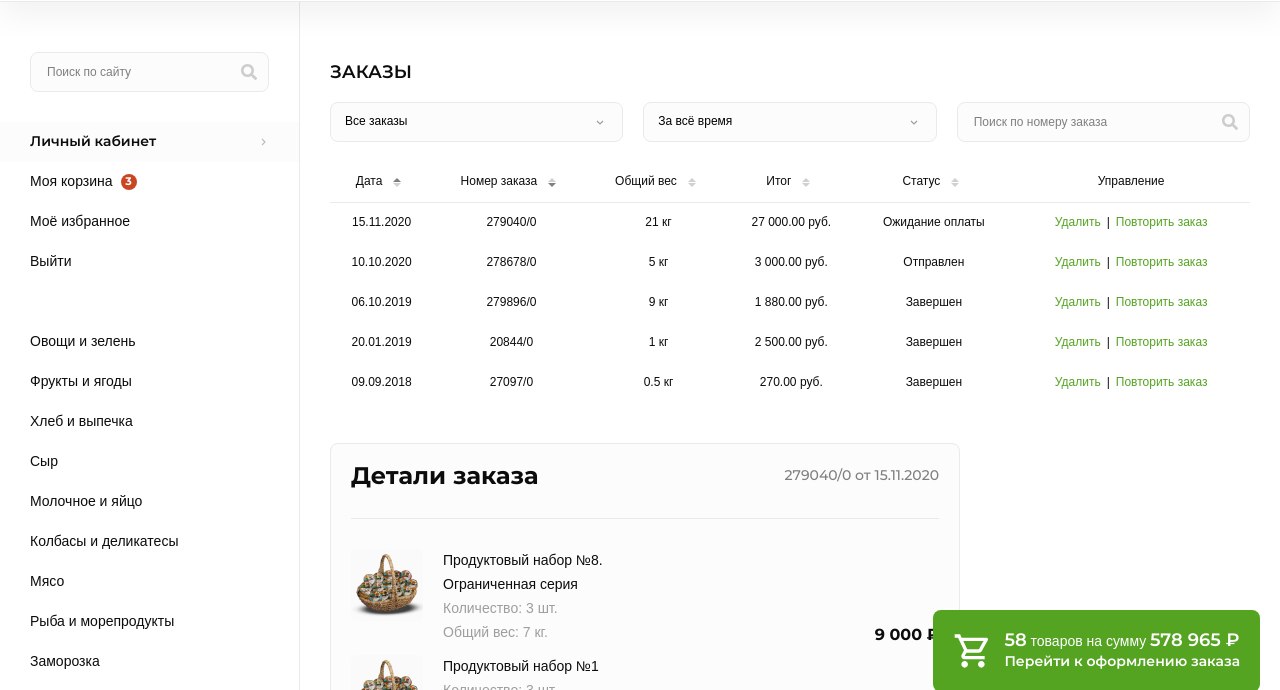
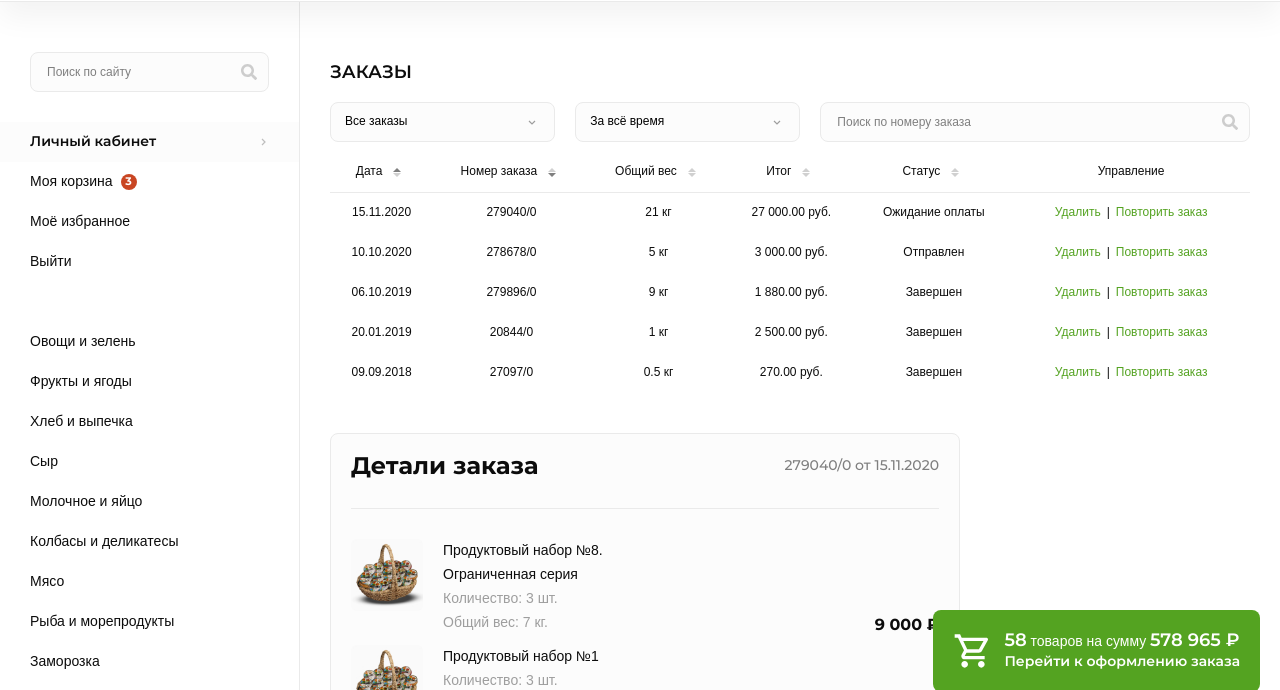
Before and after one commit to mazax1ct/one-shop-shop, a website: page src/orders.html in a window 1280 px wide. Shown: the part 88-778 px from the top of the page. Drawn offline with nearby package versions, Linux system fonts and the light colour scheme; files that its build step writes are made by us from their sources; files whose address does not match are found by name.

Commit message:
remake orders-filters

```diff
--- a/src/css/project/_orders.sass
+++ b/src/css/project/_orders.sass
@@ -30,7 +30,12 @@
   justify-content: stretch
   margin-left: -10px
   margin-right: -10px
-  margin-bottom: 10px
+
+  &__selects
+    display: flex
+    flex-grow: 1
+    flex-wrap: wrap
+    justify-content: stretch
 
   &__item
     flex-grow: 1
--- a/src/orders.html
+++ b/src/orders.html
@@ -36,6 +36,7 @@
         <div class="orders">
           <div class="orders__list">
             <div class="orders-filter">
+              <form action="" method="get" class="orders-filter__selects">
                 <div class="orders-filter__item">
                   <label class="select">
                     <select>
@@ -56,6 +57,7 @@
                     </select>
                   </label>
                 </div>
+              </form>
               <div class="orders-filter__item">
                 <div class="search">
                   <form class="search__form" action="/" method="post">
```
Also changed, not shown: build/css/style.css, build/orders.html. Lines whose indentation alone changed are shown as unchanged.
